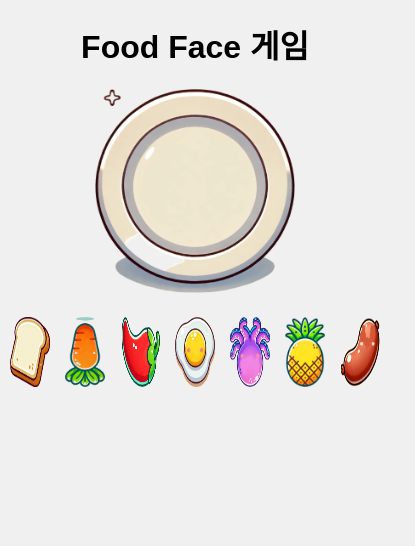
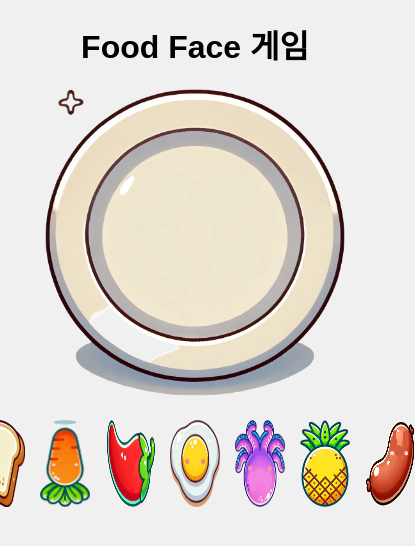
Before and after one commit to dydfl1016/Food-Face, a plain HTML site: page index.html in a window 390 px wide. Shown: the whole page, 415 px wide, since content can reach past the window. Drawn offline with Linux system fonts and the light colour scheme.

Commit message:
Update styles.css

```diff
--- a/styles.css
+++ b/styles.css
@@ -31,22 +31,3 @@ body {
     height: 50px;
     position: absolute;
 }
-/* 기본 스타일 */
-#face-area {
-    width: 300px;
-    margin: 20px auto;
-}
-
-.food {
-    width: 50px;
-}
-
-/* 모바일에 대응하는 반응형 스타일 */
-@media (max-width: 600px) {
-    #face-area {
-        width: 200px; /* 화면이 작은 경우 더 작은 접시 */
-    }
-    .food {
-        width: 40px; /* 모바일에서 음식 크기를 작게 조정 */
-    }
-}
```
